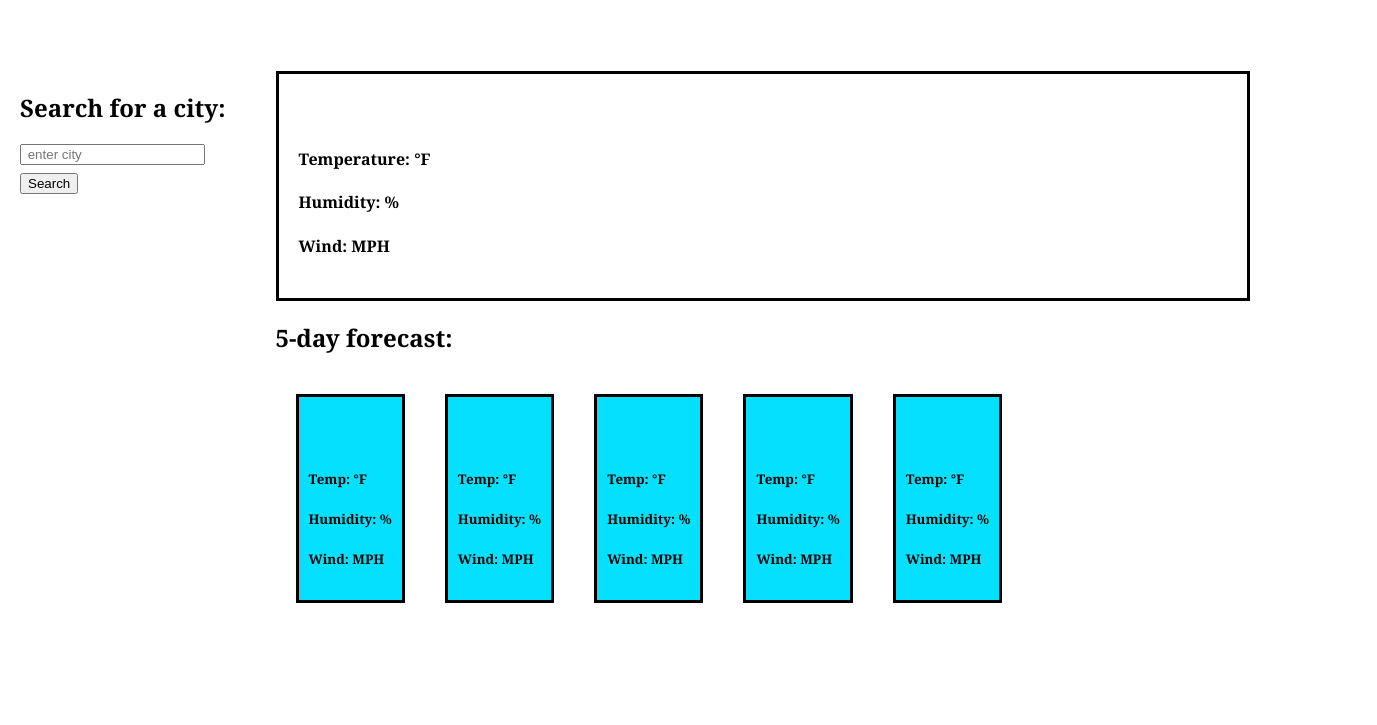
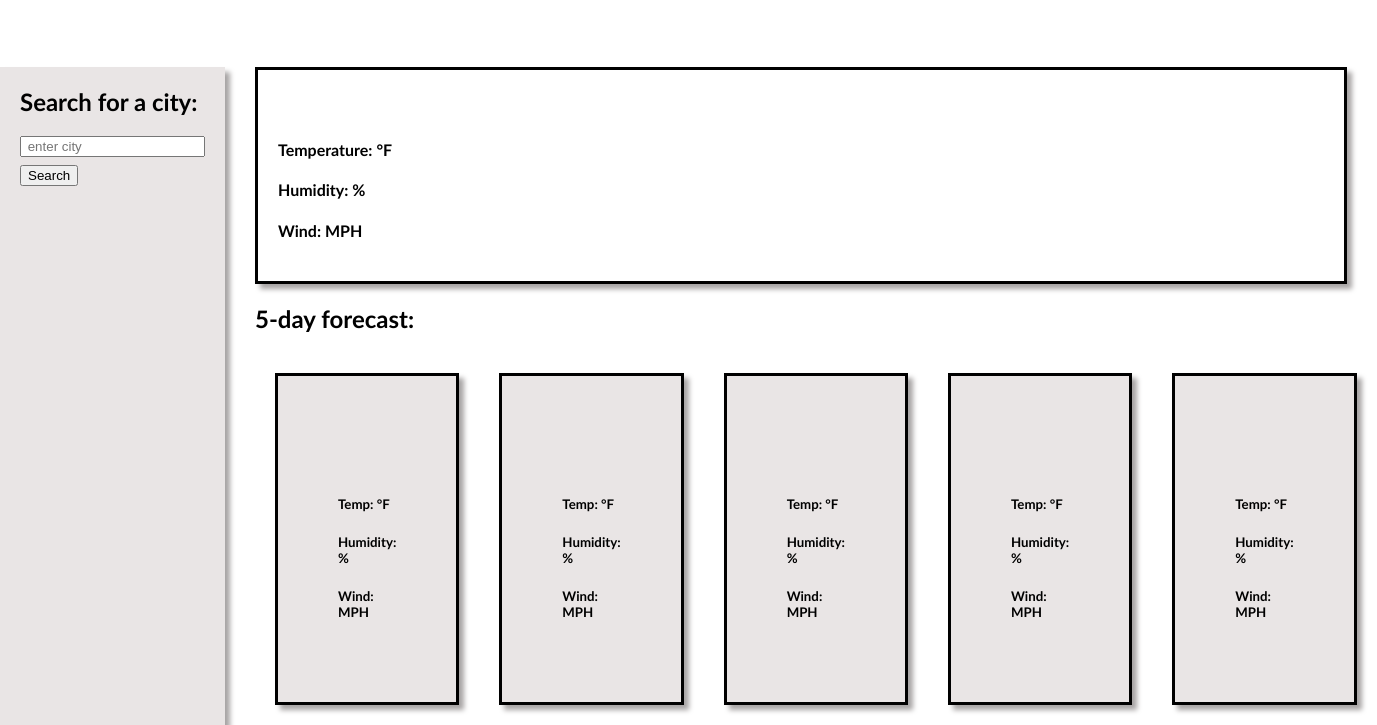
Before and after one commit to Tvanmeveren/The-Weather, a plain HTML site: page index.html in a window 1280 px wide. Shown: the part 105-830 px from the top of the page, 1377 px wide, since content can reach past the window. Before the commit the page ends 800 px from the top, so only its background shows below. Drawn offline with nearby package versions, Linux system fonts and the light colour scheme.

Commit message:
added shadow-boxes to the css

```diff
--- a/assets/style.css
+++ b/assets/style.css
@@ -1,6 +1,6 @@
 body {
     margin: 0 ;
-    font-family: Georgia, 'Times New Roman', Times, serif
+    font-family:'Gill Sans', 'Gill Sans MT', Calibri, 'Trebuchet MS', sans-serif
 }
 
 #header {
@@ -15,12 +15,15 @@ body {
 
 #search{
     margin-right: 30px;
+    background-color: #e9e5e5;
+    box-shadow: 5px 5px 5px #a7a4a4;
 }
 #weather {
     border: solid ;
     padding: 20px ;
     margin-right: 30px ;
     display: flex;
+    box-shadow: 5px 5px 5px #a7a4a4;
 }
 
 #search-Box {
@@ -51,6 +54,11 @@ border: solid;
     padding-left: 0px ;
 }
 
+button {
+    display: block ;
+    margin-top: 8px;
+}
+
 #search h3 {
     color: grey ;
 }
@@ -69,6 +77,7 @@ main {
     flex-direction: column ;
     justify-content: flex-start ;
     flex-grow: 1 ;
+
 }
 
 #weather h2 {
@@ -79,10 +88,7 @@ main {
     color: black ;
 }
 
-button {
-    display: block ;
-    margin-top: 8px;
-}
+
 
 #weatherForecast h2 {
     margin-top: 20px ;
@@ -90,6 +96,16 @@ button {
 #weatherForecastCards {
     display: flex ;
 }
+
+.card {
+    margin: 20px ;
+    padding: 60px ;
+    background-color: #e9e5e5;
+    border: solid;
+    box-shadow: 5px 5px 5px #a7a4a4;
+
+}
+
 
 .forecastCard h3 {
     margin: 0 ;
@@ -106,12 +122,3 @@ button {
     margin: 10px ;
     color:  rgb(0, 0, 0)
 }
-
-.card {
-    margin: 20px ;
-    padding: 10px ;
-    background-color: rgb(4, 224, 253);
-    border: solid;
-    box-shadow: 6px;
-
-}
--- a/index.html
+++ b/index.html
@@ -17,7 +17,7 @@
 
 
 </head>
-
+<!-------------------------------------Start of Body---------------------------->
 <body>
     <header id="header">
         <h1>The Weather- 5 day forcast</h1>
@@ -25,7 +25,7 @@
     </header>
 
     <main>
-        <Section class="search-Box">
+ <!----------------------------------The search bar----------------------------->
         <aside id="search">
             <div class="search1">
                 <h2>Search for a city: </h2>
@@ -36,12 +36,12 @@
             </div>
 
             <div class="search2" id="recentSearches"></div>
-        </Section>
+
         </aside>
 
-
+<!-----------------------------End of search bar-------------------------------->
         <section id="weatherData">
-
+<!-------------------------------Current Weather for today----------------------->
             <div id="weather">
                 <div id="currentWeatherData">
                     <h2><span id="chosenCity"></span> <img id="currentIcon"></h2>
@@ -51,9 +51,9 @@
 
                 </div>
             </div>
-
+<!------------------------------------End of Weather for today------------------->
             <div id="weatherForecast">
-
+<!-------------------------------------------Start of the 5 day forcast------------>
                 <h2>5-day forecast: </h2>
 
                 <div id="weatherForecastCards">
@@ -103,7 +103,7 @@
                         <h5>Wind: <span id="wind5"></span> MPH</h5>
 
                     </div>
-
+<!------------------------------------------End of 5 day forcast----------------->
                 </div>
 
             </div>
```
